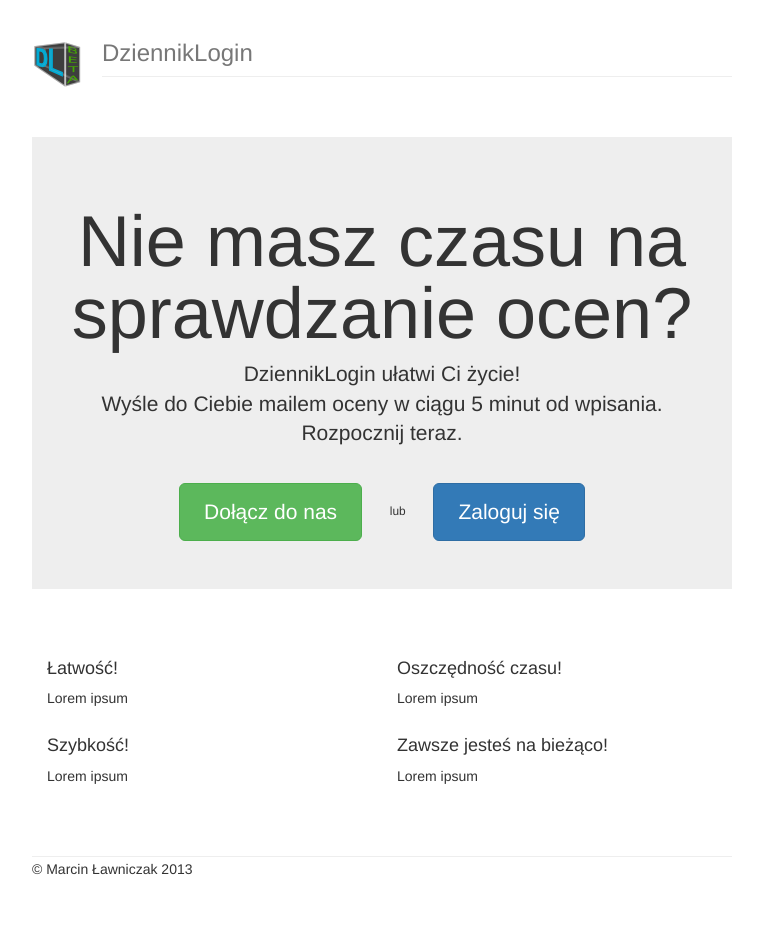
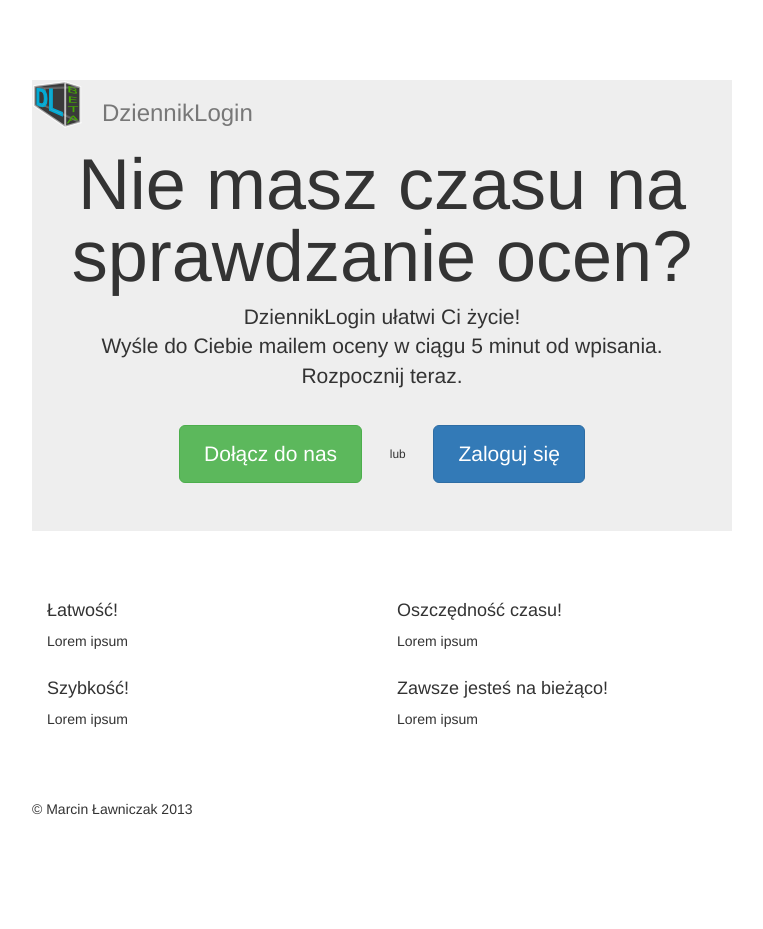
Before and after one commit to marcinlawnik/DziennikLoginBeta, a PHP site: page / in a window 1280 px wide. Shown: the whole page, without its empty margins (258-1021 px from the left). After the commit the page ends 815 px from the top, so only its background shows below. Run offline with PHP 8.4, Linux system fonts and the light colour scheme; some libraries are stand-ins or nearby versions.

Commit message:
Update index.php

```diff
--- a/index.php
+++ b/index.php
@@ -46,9 +46,6 @@
             .or{
                 margin: 2em;
             }
-            hr {
-                margin: 2px 0;
-            }
         </style>
     </head>
 
@@ -56,14 +53,7 @@
         <div class="container-narrow">
 
             <div class="masthead">
-                <!--masthead-->
-                <!--<ul class="nav nav-pills pull-right">-->
-                    <!--<li class="active"><a href="index.php">Strona główna</a></li>-->
-                    <!--<li><a href="userPanel">Panel użytkownika</a></li>-->
-                    <!--<li><a href="contact.php">Kontakt</a></li>-->
-                <!--</ul>-->
-                <img src="logo_small.png" style="float: left; margin-right: 20px;"><h3 class="text-muted"> DziennikLogin</h3>
-                <hr />
+                <img src="logo_small.png" style="float: left; margin-right: 20px;"><h3 class="text-muted" style="float: left;"> DziennikLogin</h3>
             </div>
 
             <div class="jumbotron">
@@ -96,7 +86,6 @@
             </div>
 
             <div class="footer">
-                <hr />
                 <p>© Marcin Ławniczak 2013</p>
             </div>
 
```
